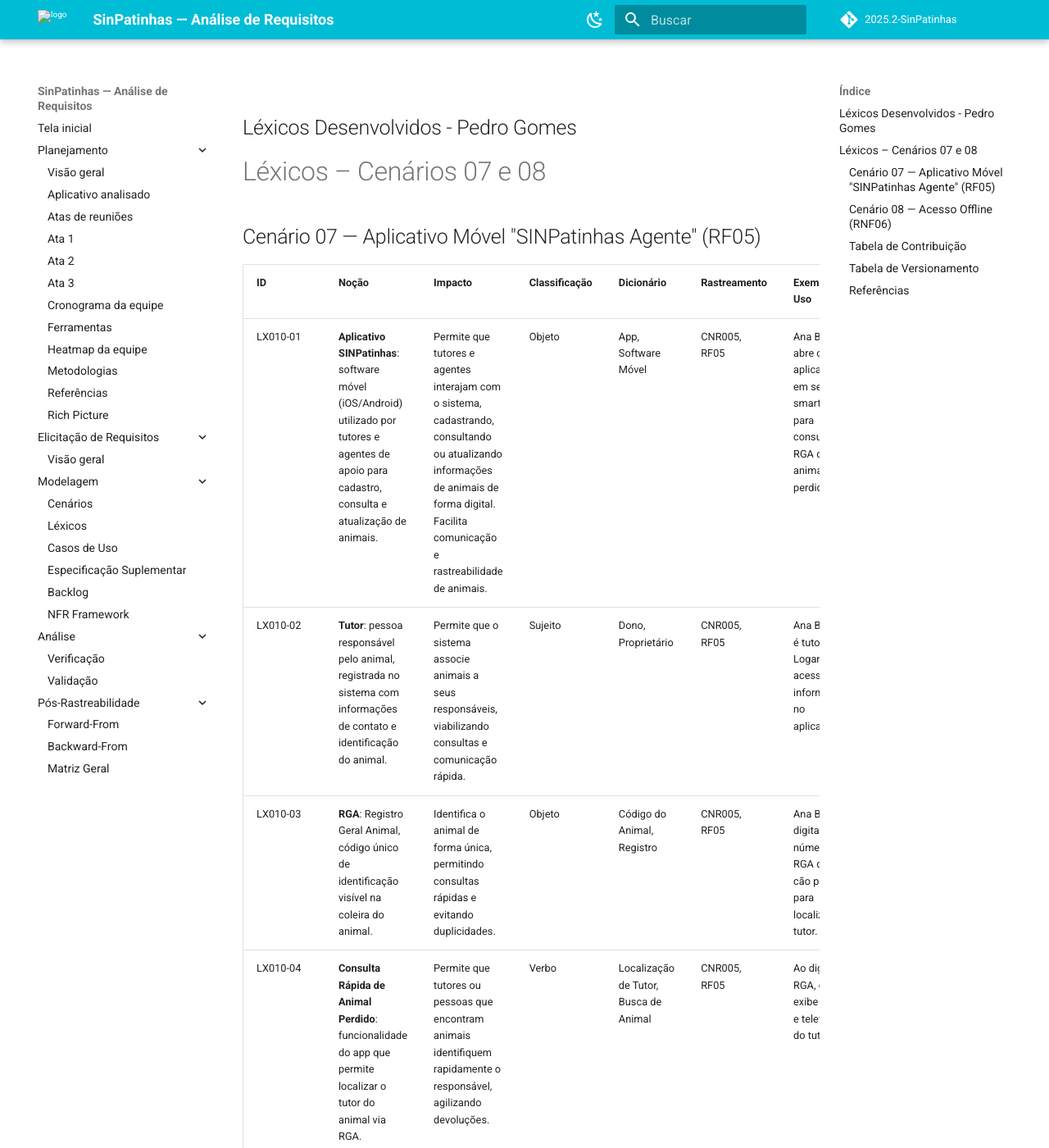
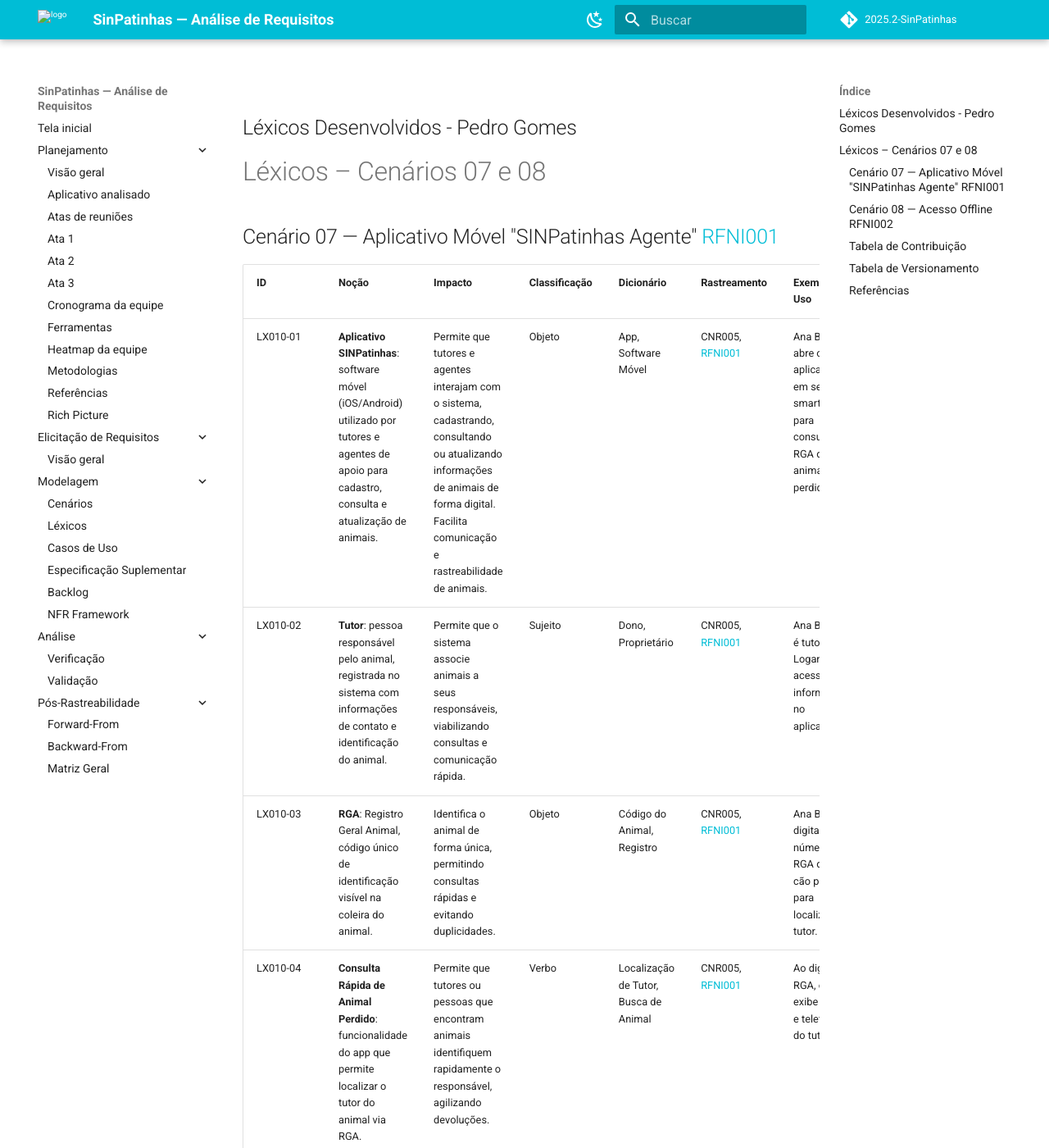
Before and after one commit to Requisitos-de-Software/2025.2-SinPatinhas, an MkDocs documentation site: the page built from docs/modelagem/gravacoes/pedro/lexicos.md, in a window 1280 px wide and 1400 px high. Shown: the whole window at 82% size. Built offline with MkDocs 1.6.1 and Material for MkDocs 9.7.7, drawn with Linux system fonts in a browser that asks for light colours; comment, search, counter and statistics services are not loaded; some of the changed text lies outside the part shown.

Commit message:
Entrega final

````diff
--- a/docs/modelagem/gravacoes/pedro/lexicos.md
+++ b/docs/modelagem/gravacoes/pedro/lexicos.md
@@ -2,26 +2,26 @@
 
 # Léxicos – Cenários 07 e 08
 
-## Cenário 07 — Aplicativo Móvel "SINPatinhas Agente" (RF05)
+## Cenário 07 — Aplicativo Móvel "SINPatinhas Agente" [RFNI001](../elicitacao/tecnicas_elicitacao/requisitos_elicitados.md#rfni001)
 
 | **ID** | **Noção** | **Impacto** | **Classificação** | **Dicionário** | **Rastreamento** | **Exemplo de Uso** |
 |--------|-----------|-------------|------------------|----------------|-----------------|------------------|
-| LX010-01 | **Aplicativo SINPatinhas**: software móvel (iOS/Android) utilizado por tutores e agentes de apoio para cadastro, consulta e atualização de animais. | Permite que tutores e agentes interajam com o sistema, cadastrando, consultando ou atualizando informações de animais de forma digital. Facilita comunicação e rastreabilidade de animais. | Objeto | App, Software Móvel | CNR005, RF05 | Ana Beatriz abre o aplicativo em seu smartphone para consultar o RGA de um animal perdido. |
-| LX010-02 | **Tutor**: pessoa responsável pelo animal, registrada no sistema com informações de contato e identificação do animal. | Permite que o sistema associe animais a seus responsáveis, viabilizando consultas e comunicação rápida. | Sujeito | Dono, Proprietário | CNR005, RF05 | Ana Beatriz é tutor de Logan e acessa suas informações no aplicativo. |
-| LX010-03 | **RGA**: Registro Geral Animal, código único de identificação visível na coleira do animal. | Identifica o animal de forma única, permitindo consultas rápidas e evitando duplicidades. | Objeto | Código do Animal, Registro | CNR005, RF05 | Ana Beatriz digita o número do RGA de um cão perdido para localizar o tutor. |
-| LX010-04 | **Consulta Rápida de Animal Perdido**: funcionalidade do app que permite localizar o tutor do animal via RGA. | Permite que tutores ou pessoas que encontram animais identifiquem rapidamente o responsável, agilizando devoluções. | Verbo | Localização de Tutor, Busca de Animal | CNR005, RF05 | Ao digitar o RGA, o app exibe nome e telefone do tutor. |
-| LX010-05 | **Chamada Telefônica via App**: ação de iniciar ligação para o tutor diretamente pelo aplicativo. | Facilita a comunicação imediata entre quem encontra o animal e o tutor, agilizando devoluções. | Verbo | Ligação pelo App, Contato Telefônico | CNR005, RF05 | Ana Beatriz toca no número dentro do app e entra em contato com o tutor. |
+| LX010-01 | **Aplicativo SINPatinhas**: software móvel (iOS/Android) utilizado por tutores e agentes de apoio para cadastro, consulta e atualização de animais. | Permite que tutores e agentes interajam com o sistema, cadastrando, consultando ou atualizando informações de animais de forma digital. Facilita comunicação e rastreabilidade de animais. | Objeto | App, Software Móvel | CNR005, [RFNI001](../elicitacao/tecnicas_elicitacao/requisitos_elicitados.md#rfni001) | Ana Beatriz abre o aplicativo em seu smartphone para consultar o RGA de um animal perdido. |
+| LX010-02 | **Tutor**: pessoa responsável pelo animal, registrada no sistema com informações de contato e identificação do animal. | Permite que o sistema associe animais a seus responsáveis, viabilizando consultas e comunicação rápida. | Sujeito | Dono, Proprietário | CNR005, [RFNI001](../elicitacao/tecnicas_elicitacao/requisitos_elicitados.md#rfni001) | Ana Beatriz é tutor de Logan e acessa suas informações no aplicativo. |
+| LX010-03 | **RGA**: Registro Geral Animal, código único de identificação visível na coleira do animal. | Identifica o animal de forma única, permitindo consultas rápidas e evitando duplicidades. | Objeto | Código do Animal, Registro | CNR005, [RFNI001](../elicitacao/tecnicas_elicitacao/requisitos_elicitados.md#rfni001) | Ana Beatriz digita o número do RGA de um cão perdido para localizar o tutor. |
+| LX010-04 | **Consulta Rápida de Animal Perdido**: funcionalidade do app que permite localizar o tutor do animal via RGA. | Permite que tutores ou pessoas que encontram animais identifiquem rapidamente o responsável, agilizando devoluções. | Verbo | Localização de Tutor, Busca de Animal | CNR005, [RFNI001](../elicitacao/tecnicas_elicitacao/requisitos_elicitados.md#rfni001) | Ao digitar o RGA, o app exibe nome e telefone do tutor. |
+| LX010-05 | **Chamada Telefônica via App**: ação de iniciar ligação para o tutor diretamente pelo aplicativo. | Facilita a comunicação imediata entre quem encontra o animal e o tutor, agilizando devoluções. | Verbo | Ligação pelo App, Contato Telefônico | CNR005, [RFNI001](../elicitacao/tecnicas_elicitacao/requisitos_elicitados.md#rfni001) | Ana Beatriz toca no número dentro do app e entra em contato com o tutor. |
 
 ---
 
-## Cenário 08 — Acesso Offline (RNF06)
+## Cenário 08 — Acesso Offline [RFNI002](../elicitacao/tecnicas_elicitacao/requisitos_elicitados.md#rfni002)
 
 | **ID** | **Noção** | **Impacto** | **Classificação** | **Dicionário** | **Rastreamento** | **Exemplo de Uso** |
 |--------|-----------|-------------|------------------|----------------|-----------------|------------------|
-| LX011-01 | **Ficha do Animal**: conjunto de informações sobre um animal (identificação, vacinação, histórico, fotos) armazenadas no app. | Permite que tutores e agentes tenham acesso detalhado e confiável ao histórico e status do animal. | Objeto | Perfil do Animal, Registro do Animal | CNR006, RF07 | Ana Beatriz acessa a ficha de Logan para verificar vacinas. |
-| LX011-02 | **Disponibilizar Offline**: funcionalidade que permite salvar dados do animal localmente no smartphone para uso sem internet. | Garante acesso a informações essenciais mesmo sem conexão, evitando perda de dados ou indisponibilidade de informações. | Verbo | Salvar Offline, Download de Dados | CNR006, RF07 | Antes da viagem, Ana Beatriz salva a ficha de Logan no dispositivo. |
-| LX011-03 | **Acesso Offline**: operação de visualizar informações previamente salvas sem conexão ativa. | Permite consultas em locais sem internet, garantindo continuidade das operações e segurança da informação. | Verbo | Visualização Offline, Consulta Offline | CNR006, RF07 | Na chácara, Ana Beatriz abre a ficha de Logan mesmo sem sinal. |
-| LX011-04 | **Mensagem de Erro Sem Conexão**: alerta exibido quando o app não consegue acessar dados online. | Informa ao usuário a impossibilidade de acessar dados não salvos offline, prevenindo confusão ou ações incorretas. | Objeto | Alerta de Falta de Conexão, Notificação Offline | CNR006, RF07 | Ao tentar abrir a ficha sem ter salvo offline, o app exibe: "Sem conexão com a internet. Conecte-se a uma rede para acessar os dados." |
+| LX011-01 | **Ficha do Animal**: conjunto de informações sobre um animal (identificação, vacinação, histórico, fotos) armazenadas no app. | Permite que tutores e agentes tenham acesso detalhado e confiável ao histórico e status do animal. | Objeto | Perfil do Animal, Registro do Animal | CNR006, [RFNI002](../elicitacao/tecnicas_elicitacao/requisitos_elicitados.md#rfni002) | Ana Beatriz acessa a ficha de Logan para verificar vacinas. |
+| LX011-02 | **Disponibilizar Offline**: funcionalidade que permite salvar dados do animal localmente no smartphone para uso sem internet. | Garante acesso a informações essenciais mesmo sem conexão, evitando perda de dados ou indisponibilidade de informações. | Verbo | Salvar Offline, Download de Dados | CNR006, [RFNI002](../elicitacao/tecnicas_elicitacao/requisitos_elicitados.md#rfni002) | Antes da viagem, Ana Beatriz salva a ficha de Logan no dispositivo. |
+| LX011-03 | **Acesso Offline**: operação de visualizar informações previamente salvas sem conexão ativa. | Permite consultas em locais sem internet, garantindo continuidade das operações e segurança da informação. | Verbo | Visualização Offline, Consulta Offline | CNR006, [RFNI002](../elicitacao/tecnicas_elicitacao/requisitos_elicitados.md#rfni002) | Na chácara, Ana Beatriz abre a ficha de Logan mesmo sem sinal. |
+| LX011-04 | **Mensagem de Erro Sem Conexão**: alerta exibido quando o app não consegue acessar dados online. | Informa ao usuário a impossibilidade de acessar dados não salvos offline, prevenindo confusão ou ações incorretas. | Objeto | Alerta de Falta de Conexão, Notificação Offline | CNR006, [RFNI002](../elicitacao/tecnicas_elicitacao/requisitos_elicitados.md#rfni002) | Ao tentar abrir a ficha sem ter salvo offline, o app exibe: "Sem conexão com a internet. Conecte-se a uma rede para acessar os dados." |
 
 ```
 
````
Also changed, not shown: docs/modelagem/cenarios.md (+10 -10 lines), docs/modelagem/gravacoes/pedro/caso_de_uso.md (+3 -3 lines), docs/modelagem/gravacoes/pedro/cenarios.md (+5 -5 lines), docs/modelagem/gravacoes/pedro/especificacao.md (+3 -3 lines).
